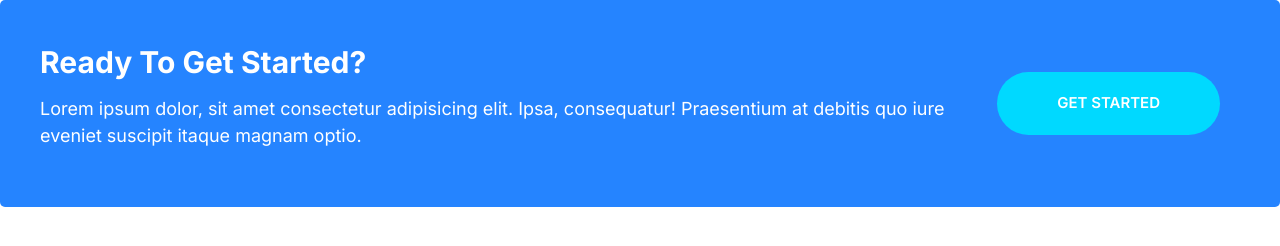
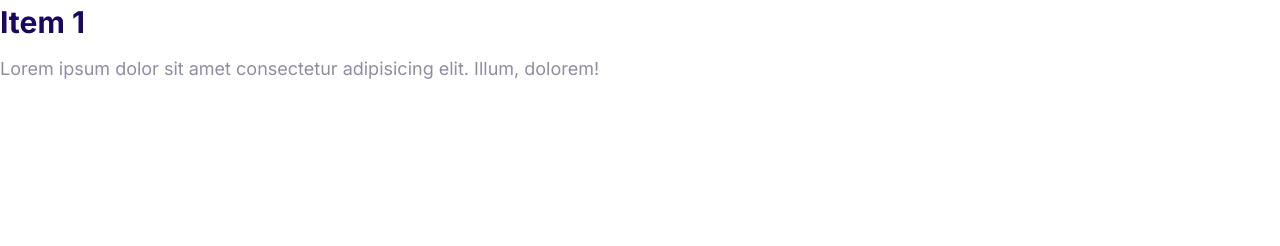
Before and after one commit to Aadil4u/Aadily, a plain HTML site: page index.html in a window 1280 px wide. Drawn offline with Linux system fonts and the light colour scheme.

Commit message:
created collapsible

```diff
--- a/css/styles.css
+++ b/css/styles.css
@@ -539,3 +539,36 @@ a {
     margin: 0 2rem;
   }
 }
+
+/* Collapsible */
+
+.collapsible__header {
+  display: flex;
+  justify-content: space-between;
+}
+
+.collapsible__heading {
+  margin-top: 0;
+  font-size: 3rem;
+}
+
+.collapsible__chevron {
+  transform: rotate(-90deg);
+  transition: all 0.3s;
+}
+
+.collapsible__content {
+  max-height: 0;
+  overflow: hidden;
+  opacity: 0;
+  transition: all 0.3s;
+}
+
+.collapsible--expanded .collapsible__chevron {
+  transform: rotate(0);
+}
+
+.collapsible--expanded .collapsible__content {
+  max-height: 100vh;
+  opacity: 1;
+}
--- a/index.html
+++ b/index.html
@@ -14,18 +14,17 @@
     <title>Document</title>
   </head>
   <body>
-    <div class="callout callout--primary">
-      <div class="grid grid--1x2">
-        <div class="callout__content">
-          <h2 class="callout__heading">Ready To Get Started?</h2>
-          <p>
-            Lorem ipsum dolor, sit amet consectetur adipisicing elit. Ipsa,
-            consequatur! Praesentium at debitis quo iure eveniet suscipit itaque
-            magnam optio.
-          </p>
-        </div>
-        <a href="#" class="btn btn--secondary btn--stretched">Get Started</a>
+    <div class="collapsible collapsible--expanded">
+      <header class="collapsible__header">
+        <h2 class="collapsible__heading">Item 1</h2>
+        <svg class="icon icon--white collapsible__chevron">
+          <use xlink:href="images/sprite.svg#chevron"></use>
+        </svg>
+      </header>
+      <div class="collapsible__content">
+        Lorem ipsum dolor sit amet consectetur adipisicing elit. Illum, dolorem!
       </div>
     </div>
+    <script src="js/main.js"></script>
   </body>
 </html>
--- /dev/null
+++ b/js/main.js
@@ -0,0 +1,6 @@
+const collapsibles = document.querySelectorAll(".collapsible");
+collapsibles.forEach((item) =>
+  item.addEventListener("click", function () {
+    this.classList.toggle("collapsible--expanded");
+  })
+);
```
Also changed, not shown: components/collapsible.html (added, +11 -0 lines).
